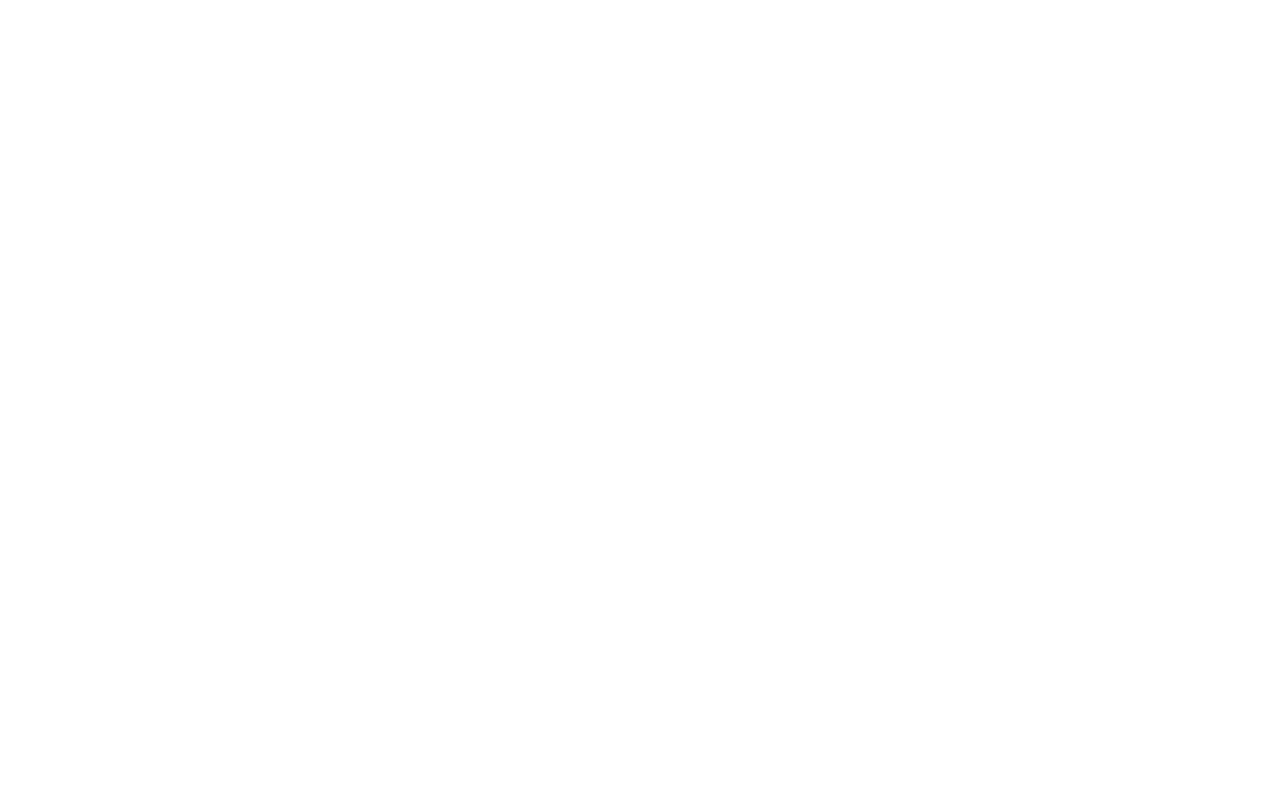
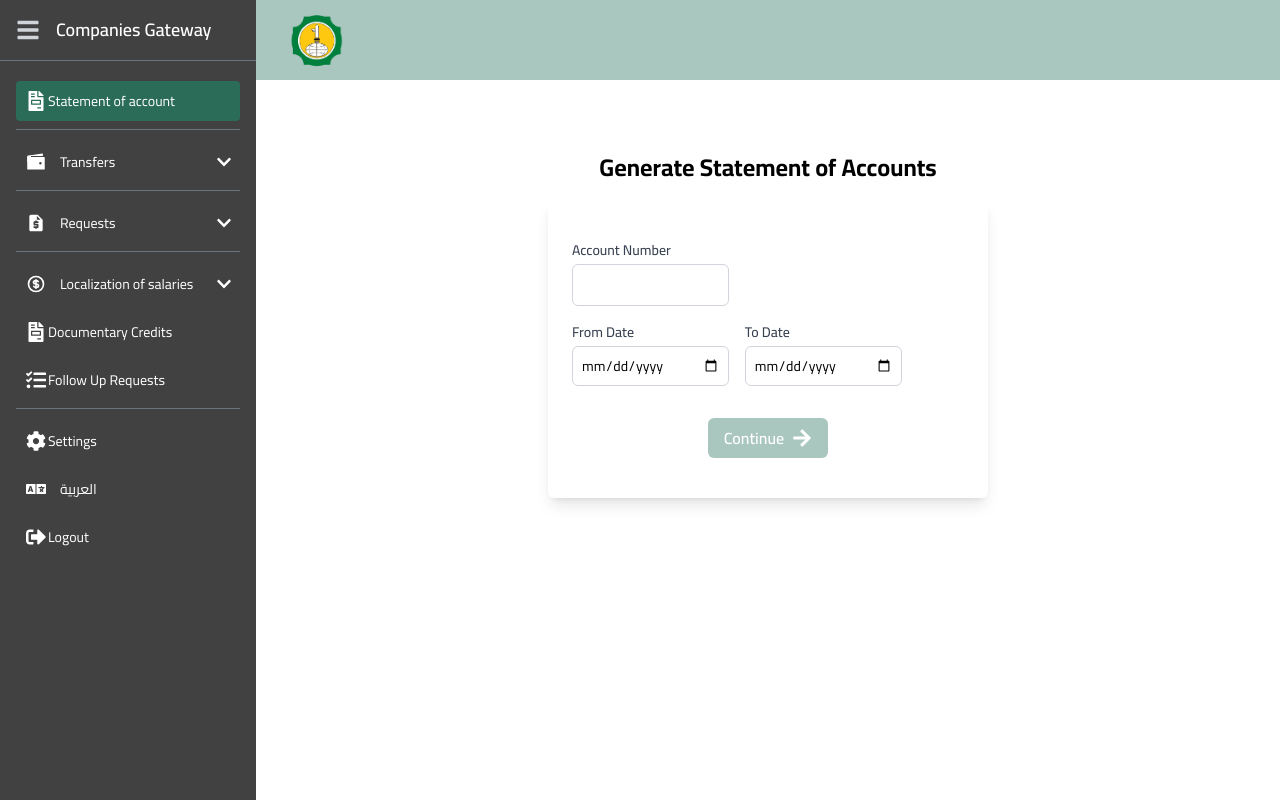
Before and after one commit to repos-evoly/compgateway2, a Next.js app: page /en/statement-of-account in a window 1280 px wide. Before the commit this address had no page. Built offline with nearby package versions, Linux system fonts and the light colour scheme.

Commit message:
statement of account

```diff
--- /dev/null
+++ b/app/[locale]/statement-of-account/StatementOfAccountsContainer.tsx
@@ -0,0 +1,115 @@
+import React, { useEffect, useState } from "react";
+import { Formik, FormikHelpers, useFormikContext } from "formik";
+import * as Yup from "yup";
+import Form from "@/app/components/FormUI/Form";
+import FormInputIcon from "@/app/components/FormUI/FormInputIcon";
+import DatePickerValue from "@/app/components/FormUI/DatePickerValue";
+import SubmitButton from "@/app/components/FormUI/SubmitButton";
+import { FaArrowRight } from "react-icons/fa";
+import { useTranslations } from "next-intl";
+
+type StatementFormValues = {
+  accountNumber: string;
+  fromDate: string;
+  toDate: string;
+};
+
+type StatementGeneratorProps = {
+  onContinue: () => void; // Callback to notify when Continue is pressed
+};
+
+// Helper Component to Display Account Name
+const AccountNameDisplay: React.FC = () => {
+  const { values } = useFormikContext<StatementFormValues>();
+  const [accountName, setAccountName] = useState("");
+
+  useEffect(() => {
+    const formatRegex = /^\d{2}-\d{4}-\d{4}$/;
+    if (formatRegex.test(values.accountNumber)) {
+      setAccountName("عصمت العياش");
+    } else {
+      setAccountName("");
+    }
+  }, [values.accountNumber]);
+
+  return accountName ? (
+    <div className="mt-2 text-sm font-medium text-gray-700">{accountName}</div>
+  ) : null;
+};
+
+const StatementGenerator: React.FC<StatementGeneratorProps> = ({
+  onContinue,
+}) => {
+  const t = useTranslations("statementOfAccount");
+
+  const initialValues: StatementFormValues = {
+    accountNumber: "",
+    fromDate: "",
+    toDate: "",
+  };
+
+  const validationSchema = Yup.object({
+    accountNumber: Yup.string().required(t("account") + " is required"),
+    fromDate: Yup.string().required(t("from") + " is required"),
+    toDate: Yup.string().required(t("to") + " is required"),
+  });
+
+  const handleSubmit = async (
+    values: StatementFormValues,
+    { resetForm }: FormikHelpers<StatementFormValues>
+  ) => {
+    console.log("Form Submitted:", values);
+    onContinue();
+    resetForm();
+  };
+
+  return (
+    <div className="bg-white shadow-lg w-1/2 rounded-md p-6 m-auto">
+      <Formik
+        initialValues={initialValues}
+        validationSchema={validationSchema}
+        onSubmit={handleSubmit}
+      >
+        <Form
+          initialValues={initialValues}
+          onSubmit={handleSubmit}
+          validationSchema={validationSchema}
+        >
+          {/* Account Number Field */}
+          <div className="mb-4 w-full">
+            <div className="w-2/5">
+              <FormInputIcon
+                name="accountNumber"
+                label={t("account")}
+                type="text"
+              />
+              <AccountNameDisplay />
+            </div>
+          </div>
+
+          {/* Date Fields */}
+          <div className="flex gap-4 mb-4 items-center">
+            <div className="w-2/5">
+              <DatePickerValue name="fromDate" label={t("from")} />
+            </div>
+            <div className="w-2/5">
+              <DatePickerValue name="toDate" label={t("to")} />
+            </div>
+          </div>
+
+          {/* Submit Button */}
+          <div className="mt-4">
+            <SubmitButton
+              title={t("continue")}
+              Icon={FaArrowRight}
+              color="info-main"
+              fullWidth={false}
+            />
+          </div>
+        </Form>
+      </Formik>
+    </div>
+  );
+};
+
+export default StatementGenerator;
--- /dev/null
+++ b/app/[locale]/statement-of-account/data.ts
@@ -0,0 +1,29 @@
+export const withCurrencyDataEn = [
+    { date: "2024-12-01", narrative: "Narr 1", transactionNumber: "T001", credit: 1000, debit: 0, balance: 2000 },
+    { date: "2024-12-02", narrative: "Narr 2", transactionNumber: "T002", credit: 500, debit: 0, balance: 2500 },
+    { date: "2024-12-03", narrative: "Narr 3", transactionNumber: "T003", credit: 0, debit: -100, balance: 2400 },
+  ];
+
+  export const withCurrencyDataAr = [
+    { date: "2024-12-01", narrative: "الشرح 1", transactionNumber: "T001", credit: 1000, debit: 0, balance: 2000 },
+    { date: "2024-12-02", narrative: "الشرح 2", transactionNumber: "T002", credit: 500, debit: 0, balance: 2500 },
+    { date: "2024-12-03", narrative: "الشرح 3", transactionNumber: "T003", credit: 0, debit: -100, balance: 2400 },
+  ];
+
+  export const withCurrencyColumnsEn = [
+    { key: "date", label: "Date" },
+    { key: "narrative", label: "Narrative" },
+    { key: "transactionNumber", label: "Transaction Number" },
+    { key: "credit", label: "Credit" },
+    { key: "debit", label: "Debit" },
+    { key: "balance", label: "Balance" },
+  ];
+
+  export const withCurrencyColumnsAr = [
+    { key: "date", label: "التاريخ" },
+    { key: "narrative", label: "الشرح" },
+    { key: "transactionNumber", label: "رقم العملية" },
+    { key: "credit", label: "دائن" },
+    { key: "debit", label: "مدين" },
+    { key: "balance", label: "الرصيد" },
+  ];
--- /dev/null
+++ b/app/[locale]/statement-of-account/page.tsx
@@ -0,0 +1,84 @@
+"use client";
+
+import React, { useState } from "react";
+import { useLocale } from "next-intl";
+import CrudDataGrid from "@/app/components/CrudDataGrid/CrudDataGrid";
+import StatementGenerator from "./StatementOfAccountsContainer"; // Import the StatementGenerator component
+import {
+  withCurrencyDataEn,
+  withCurrencyDataAr,
+  withCurrencyColumnsEn,
+  withCurrencyColumnsAr,
+} from "./data";
+
+const Page = () => {
+  const locale = useLocale();
+  const [showTable, setShowTable] = useState(false); // State to toggle table visibility
+
+  // Determine which data and columns to use based on locale
+  const withCurrencyData =
+    locale === "ar" ? withCurrencyDataAr : withCurrencyDataEn;
+  const withCurrencyColumns =
+    locale === "ar" ? withCurrencyColumnsAr : withCurrencyColumnsEn;
+
+  // Information to display in the header
+  const accountInfo =
+    locale === "ar" ? "الحساب: 01-4011-0001" : "Account: 01-4011-0001";
+  const fromDateInfo =
+    locale === "ar" ? "من التاريخ: 01/12/2024" : "From Date: 01/12/2024";
+  const toDateInfo =
+    locale === "ar" ? "إلى التاريخ: 30/12/2024" : "To Date: 30/12/2024";
+
+  // Handle the continue button click
+  const handleContinue = () => {
+    setShowTable(true); // Show the table below the form
+  };
+
+  const handlePrint = () => {
+    console.log("Print PDF functionality triggered");
+    // Implement your print logic here (e.g., generating PDF using jsPDF or other libraries)
+  };
+
+  return (
+    <div className="p-8 flex flex-col items-center space-y-12">
+      {/* Statement Generator */}
+      <div className="bg-white p-6 rounded-md w-full ">
+        <h2 className="text-2xl font-bold mb-4 text-center">
+          {locale === "ar"
+            ? "توليد كشف الحساب"
+            : "Generate Statement of Accounts"}
+        </h2>
+        <StatementGenerator onContinue={handleContinue} />
+      </div>
+
+      {/* With Currency Data Grid - Display below the form */}
+      {showTable && (
+        <div className="bg-white p-6 rounded-md w-full space-y-6">
+          <CrudDataGrid
+            data={withCurrencyData}
+            columns={withCurrencyColumns}
+            showSearchBar={false}
+            showAddButton={false}
+          >
+            {/* Header Information */}
+            <div className="text-sm text-white">{accountInfo}</div>
+            <div className="text-sm text-white">{fromDateInfo}</div>
+            <div className="text-sm text-white">{toDateInfo}</div>
+          </CrudDataGrid>
+
+          {/* Print Button */}
+          <div className="flex justify-end">
+            <button
+              onClick={handlePrint}
+              className="bg-info-dark hover:bg-warning-light text-white font-semibold py-2 px-4 rounded-md shadow-md transition duration-300"
+            >
+              {locale === "ar" ? "طباعة PDF" : "Print PDF"}
+            </button>
+          </div>
+        </div>
+      )}
+    </div>
+  );
+};
+
+export default Page;
--- a/app/components/FormUI/SubmitButton.tsx
+++ b/app/components/FormUI/SubmitButton.tsx
@@ -1,7 +1,9 @@
-import React, { FC, JSX } from "react";
+import React, { JSX } from "react";
 import { useFormikContext } from "formik";
+import { FC } from "react";
+import { FaSpinner } from "react-icons/fa"; // Import the spinner icon
 
-type ResetButtonPropsType = {
+type SubmitButtonPropsType = {
   title: string;
   Icon: FC<React.SVGProps<SVGSVGElement>>; // Use React's built-in SVGProps
   color?:
@@ -16,39 +18,28 @@ type ResetButtonPropsType = {
     | "error-main"
     | "secondary-main"
     | "secondary-light"
-    | "secondary-dark"; // Tailwind dynamic colors
+    | "secondary-dark"; // Define Tailwind dynamic colors
   fullWidth?: boolean;
   adminOff?: boolean;
+  isSubmitting?: boolean; // Pass as a prop to control submitting state
 };
 
-const ResetButton = ({
+const SubmitButton = ({
   title,
   Icon,
-  color = "error-main", // Default Tailwind color for reset
-  fullWidth = false,
+  color = "success-main", // Default to 'success-main'
+  fullWidth = true,
   adminOff = false,
-}: ResetButtonPropsType): JSX.Element => {
-  const { resetForm } = useFormikContext();
+  isSubmitting = false,
+}: SubmitButtonPropsType): JSX.Element => {
+  const { handleSubmit } = useFormikContext();
 
   const handleClick = () => {
-    resetForm(); // Reset all form fields
+    handleSubmit();
   };
 
-  // Map Tailwind colors
-  const colorClasses = {
-    "success-main": "bg-success-main hover:bg-success-dark text-white",
-    "success-light": "bg-success-light hover:bg-success-main text-white",
-    "success-dark": "bg-success-dark hover:bg-success-main text-white",
-    "warning-main": "bg-warning-main hover:bg-warning-light text-black",
-    "warning-light": "bg-warning-light hover:bg-warning-main text-black",
-    "info-main": "bg-info-main hover:bg-info-dark text-white",
-    "info-light": "bg-info-light hover:bg-info-main text-white",
-    "info-dark": "bg-info-dark hover:bg-info-main text-white",
-    "error-main": "bg-error-main hover:bg-error-main text-white",
-    "secondary-main": "bg-secondary-main hover:bg-secondary-dark text-white",
-    "secondary-light": "bg-secondary-light hover:bg-secondary-main text-white",
-    "secondary-dark": "bg-secondary-dark hover:bg-secondary-main text-white",
-  };
+  // Map color prop to dynamic Tailwind color class
+  const colorClass = `bg-${color} hover:bg-opacity-90 text-white`;
 
   return (
     <div
@@ -57,20 +48,29 @@ const ResetButton = ({
       } items-center justify-center`}
     >
       <button
-        type="button"
+        type="submit"
         onClick={handleClick}
-        disabled={adminOff}
+        disabled={isSubmitting || adminOff}
         className={`flex items-center justify-center gap-2 px-4 py-2 rounded-md font-semibold transition duration-300 ${
-          adminOff
+          isSubmitting || adminOff
             ? "bg-gray-300 text-gray-500 cursor-not-allowed"
-            : colorClasses[color]
+            : colorClass
         }`}
       >
-        {title}
-        <Icon className="h-5 w-5" />
+        {isSubmitting ? (
+          <span className="flex items-center gap-2">
+            <FaSpinner className="animate-spin h-5 w-5" />
+            <span>Submitting...</span>
+          </span>
+        ) : (
+          <>
+            {title}
+            <Icon className="h-5 w-5" />
+          </>
+        )}
       </button>
     </div>
   );
 };
 
-export default ResetButton;
+export default SubmitButton;
--- a/messages/ar.json
+++ b/messages/ar.json
@@ -248,5 +248,12 @@
         "back":"العودة",
         "onhold":"معلق",
         "inactive":"غير نشط"
+      },
+      "statementOfAccount": {
+        "account": "رقم الحساب",
+        "from": "من التاريخ",
+        "to": "إلى التاريخ",
+        "continue": "متابعة"
       }
+
   }
--- a/messages/en.json
+++ b/messages/en.json
@@ -253,6 +253,12 @@
         "back":"Back",
         "onhold":"On hold",
         "inactive":"Inactive"
+      },
+      "statementOfAccount":{
+        "account":"Account Number",
+        "from":"From Date",
+        "to":"To Date",
+        "continue":"Continue"
       }
 
 
```
Also changed, not shown: app/components/CrudDataGrid/CrudDataGrid.tsx (+13 -4 lines), app/components/CrudDataGrid/CrudDataGridHeader.tsx (+12 -3 lines).
